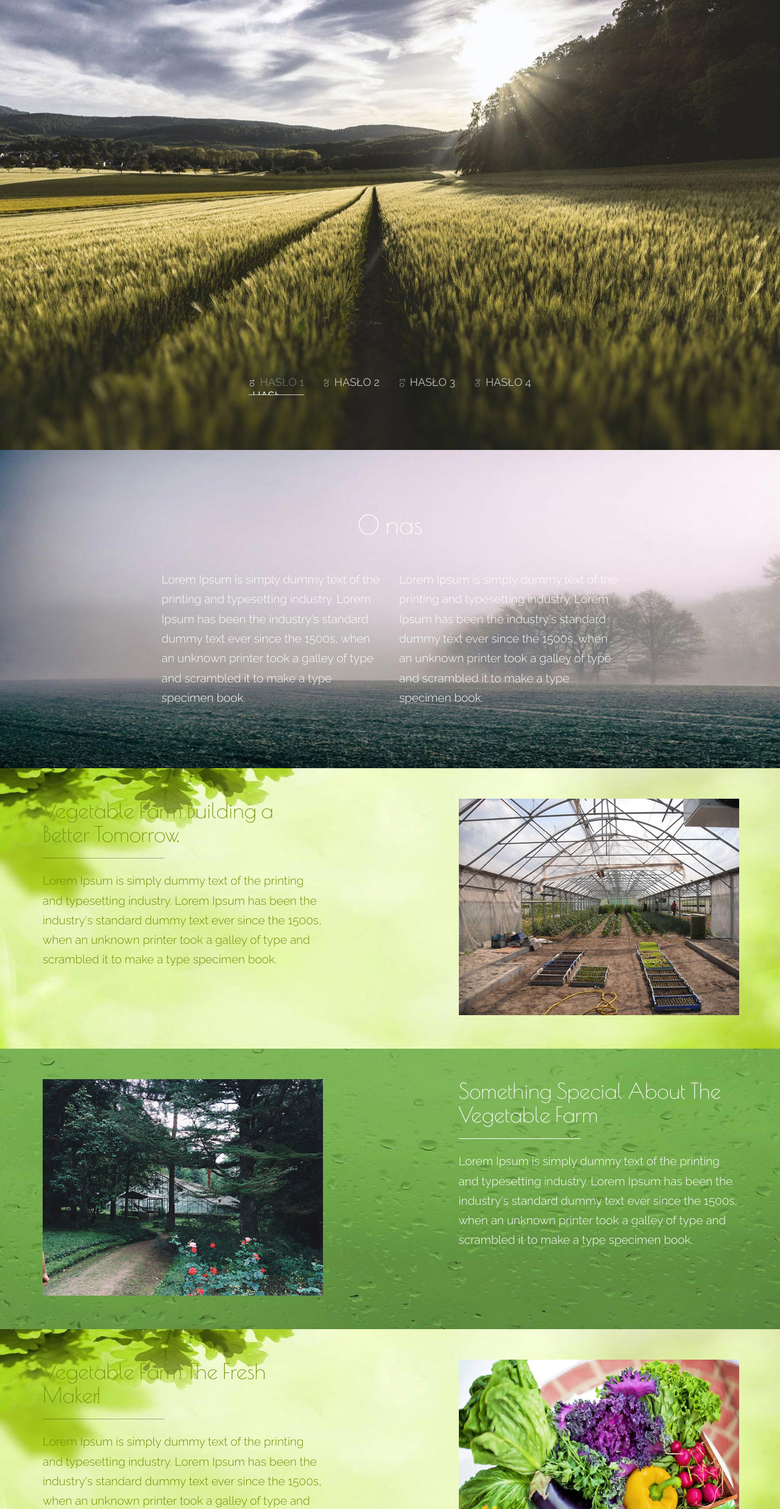
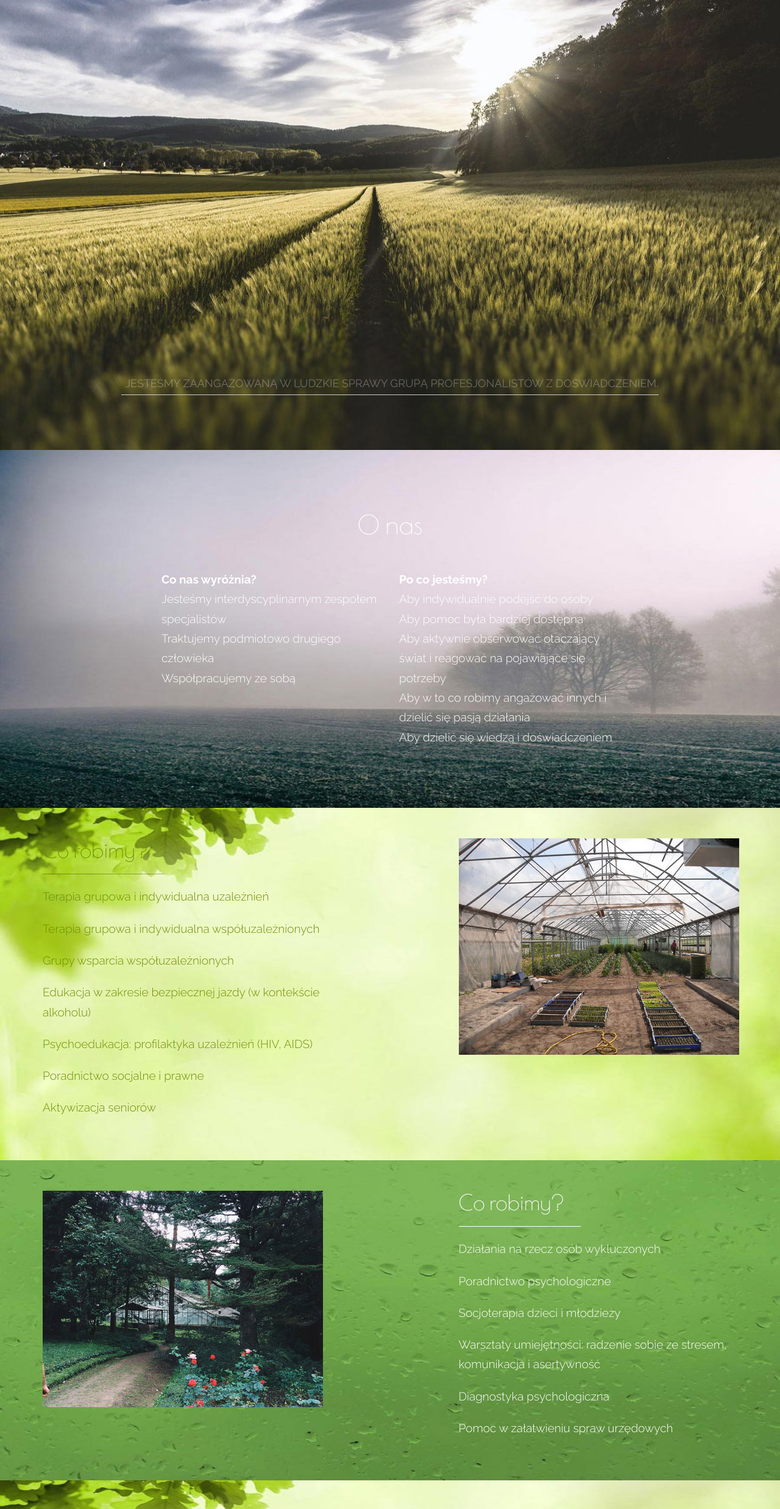
Before and after one commit to podajmydalejorg/sitefiles, a plain HTML site: page index.html in a window 1280 px wide. Shown: the part 62-2537 px from the top of the page at 61% size. Drawn offline with nearby package versions, Linux system fonts and the light colour scheme.

Commit message:
changes to main

```diff
--- a/index.html
+++ b/index.html
@@ -52,10 +52,13 @@ License URL: http://creativecommons.org/licenses/by/3.0/
 <div class="banner">
 	<div id="content">
         <div id="slider">
-			<img src="images/banner1.jpg" alt="Hasło 1" data-url="#1">
+			<img src="images/banner1.jpg" alt="Jesteśmy zaangażowaną w ludzkie sprawy grupą profesjonalistów z doświadczeniem." data-url="#about">
+               <!--
+            <img src="images/banner1.jpg" alt="Jesteśmy zaangażowaną w ludzkie sprawy grupą profesjonalistów z doświadczeniem." data-url="#1">
 			<img src="images/banner2.jpg" alt="Hasło 2" data-url="#2">
 			<img src="images/banner3.jpg" alt="Hasło 3" data-url="#3">
 			<img src="images/banner4.jpg" alt="Hasło 4" data-url="#4">
+        -->
 		</div>
 	</div>
 </div>
@@ -66,10 +69,18 @@ License URL: http://creativecommons.org/licenses/by/3.0/
     <div class="container">
         <div class="row">
             <div class="col-lg-4 col-lg-offset-2 slideanim">
-                <p>Lorem Ipsum is simply dummy text of the printing and typesetting industry. Lorem Ipsum has been the industry's standard dummy text ever since the 1500s, when an unknown printer took a galley of type and scrambled it to make a type specimen book.</p>
+                <p><b>Co nas wyróżnia?</b></p>
+                <p>Jesteśmy interdyscyplinarnym zespołem specjalistów</p>
+                <p>Traktujemy podmiotowo drugiego człowieka</p>
+                <p>Współpracujemy ze sobą</p>
             </div>
             <div class="col-lg-4 slideanim">
-                <p>Lorem Ipsum is simply dummy text of the printing and typesetting industry. Lorem Ipsum has been the industry's standard dummy text ever since the 1500s, when an unknown printer took a galley of type and scrambled it to make a type specimen book.</p>
+                <p><b>Po co jesteśmy?</b></p>
+                <p>Aby indywidualnie podejść do osoby</p>
+                <p>Aby pomoc była bardziej dostępna</p>
+                <p>Aby aktywnie obserwować otaczający świat i reagować na pojawiające się potrzeby</p>
+                <p>Aby w to co robimy angażować innych i dzielić się pasją działania</p>
+                <p>Aby dzielić się wiedzą i doświadczeniem</p>
             </div>
         </div>
     </div>
@@ -79,10 +90,16 @@ License URL: http://creativecommons.org/licenses/by/3.0/
 		<div class="row">
             <div class="col-lg-5 col-sm-6">
 				<div class="content1">
-					<h3 class="section-heading slideanim">Vegetable Farm Building a Better Tomorrow.</h3>
+					<h3 class="section-heading slideanim">Co robimy?</h3>
 					<hr class="section-heading-spacer slideanim">
 					<div class="clearfix"></div>
-					<p class="lead slideanim">Lorem Ipsum is simply dummy text of the printing and typesetting industry. Lorem Ipsum has been the industry's standard dummy text ever since the 1500s, when an unknown printer took a galley of type and scrambled it to make a type specimen book.</p>
+					<p class="lead slideanim">Terapia grupowa i indywidualna uzależnień</p>
+                    <p class="lead slideanim">Terapia grupowa i indywidualna współuzależnionych</p>
+                    <p class="lead slideanim">Grupy wsparcia współuzależnionych</p>
+                    <p class="lead slideanim">Edukacja w zakresie bezpiecznej jazdy (w kontekście alkoholu)</p>
+                    <p class="lead slideanim">Psychoedukacja: profilaktyka uzależnień (HIV, AIDS)</p>
+                    <p class="lead slideanim">Poradnictwo socjalne i prawne</p>
+                    <p class="lead slideanim">Aktywizacja seniorów</p>
 				</div>
 			</div>
             <div class="col-lg-5 col-lg-offset-2 col-sm-6 slideanim">
@@ -90,10 +107,12 @@ License URL: http://creativecommons.org/licenses/by/3.0/
 					<li>
 						<figure>
 							<img src="images/farm1.jpg" alt="" class="img-responsive">
+                            <!--
 							<figcaption>
 								<h3>Vegetable Farm</h3>
 								<p>Building a Better Tomorrow.</p>
 							</figcaption>
+                        -->
 						</figure>
 					</li>
 				</ul>
@@ -106,10 +125,15 @@ License URL: http://creativecommons.org/licenses/by/3.0/
 		<div class="row">
 			<div class="col-lg-5 col-lg-offset-1 col-sm-push-6 col-sm-6">
 				<div class="content2">
-					<h3 class="section-heading slideanim">Something Special About The Vegetable Farm</h3>
+					<h3 class="section-heading slideanim">Co robimy?</h3>
 					<hr class="section-heading-spacer slideanim">
 					<div class="clearfix"></div>
-					<p class="lead slideanim">Lorem Ipsum is simply dummy text of the printing and typesetting industry. Lorem Ipsum has been the industry's standard dummy text ever since the 1500s, when an unknown printer took a galley of type and scrambled it to make a type specimen book.</p>
+					<p class="lead slideanim">Działania na rzecz osób wykluczonych</p>
+                    <p class="lead slideanim">Poradnictwo psychologiczne</p>
+                    <p class="lead slideanim">Socjoterapia dzieci i młodzieży</p>
+                    <p class="lead slideanim">Warsztaty umiejętności: radzenie sobie ze stresem, komunikacja i asertywność</p>
+                    <p class="lead slideanim">Diagnostyka psychologiczna</p>
+                    <p class="lead slideanim">Pomoc w załatwieniu spraw urzędowych</p>
 				</div>
 			</div>
             <div class="col-lg-5 col-sm-pull-6 col-sm-6 slideanim">
@@ -117,10 +141,12 @@ License URL: http://creativecommons.org/licenses/by/3.0/
 					<li>
 						<figure>
 							<img src="images/farm2.jpg" alt="" class="img-responsive">
+                            <!--
 							<figcaption>
 								<h3>Something Special</h3>
 								<p>About The Vegetable Farm</p>
 							</figcaption>
+                        -->
 						</figure>
 					</li>
 				</ul>
@@ -497,17 +523,21 @@ License URL: http://creativecommons.org/licenses/by/3.0/
 <!-- /Blog -->
 <!-- Contact-Us -->
 <section class="contact-us" id="contact">
-	<h3 class="text-center slideanim">Contact Us</h2>
+	<h3 class="text-center slideanim">Skontaktuj się</h2>
 	<div class="container">
 		<div class="row">
             <div class="col-md-8 col-xs-12 slideanim">
+                <iframe class="googlemaps" frameborder="0" style="border:0"
+src="https://www.google.com/maps/embed/v1/place?q=Jana%20Paw%C5%82a%20II%2059%2C%20Warszawa&key=AIzaSyC8eGnx3_ILrrxU4uAgw4TZa6wzYZWH0Ug" allowfullscreen></iframe>
+                <!--
                 <iframe class="googlemaps" src="https://www.google.com/maps/embed?pb=!1m14!1m12!1m3!1d380510.6741687111!2d-88.01234121699822!3d41.83390417061058!2m3!1f0!2f0!3f0!3m2!1i1024!2i768!4f13.1!5e0!3m2!1sen!2sin!4v1455598377120" frameborder="0" style="border:0" allowfullscreen></iframe>
+            -->
             </div>
             <div class="col-md-4 col-xs-12 slideanim">
-				<h4>Our Contacts :</h4>
-                <p>Phone:123.456.7890</p>
-                <p>Email:<a href="mailto:name@example.com">name@example.com</a></p>
-                <p>Address:3481 Melrose Place,Beverly Hills, Chicago 90210.</p>
+				<h4>Kontakt :</h4>
+                <p>Phone: 505 928 127</p>
+                <p>Email:<a href="mailto: kontakt  [[[AT]]]  podajmydalej.org">kontakt@podajmydalej.org</a></p>
+                <p>Adres: Aleja Jana Pawła II 59 lok. 114, 01-031 Warszawa</p>
             </div>
             <div class="clearfix"></div>
         </div>
@@ -516,32 +546,32 @@ License URL: http://creativecommons.org/licenses/by/3.0/
 <!-- /Contact-Us -->
 <!-- Contact-Form -->
 <section class="contact-form" id="contact-info">
-	<h3 class="text-center slideanim">Contact Form</h3>
-	<p class="text-center slideanim">Lorem Ipsum is simply dummy text of the printing and typesetting industry.</p>
+	<h3 class="text-center slideanim">Kontakt</h3>
+	<p class="text-center slideanim">Nawiąż kontakt.</p>
 	<div class="container">
 		<div class="row">
 			<div class="col-lg-12 slideanim">
 				<form role="form">
 					<div class="row">
 						<div class="form-group col-lg-4">
-							<label>Name</label>
+							<label>Kto</label>
 							<input type="text" class="form-control">
 						</div>
 						<div class="form-group col-lg-4">
-							<label>Email Address</label>
+							<label>Adres email</label>
 							<input type="email" class="form-control">
 						</div>
 						<div class="form-group col-lg-4">
-							<label>Phone Number</label>
+							<label>Numer telefonu</label>
 							<input type="tel" class="form-control">
 						</div>
 						<div class="clearfix"></div>
 						<div class="form-group col-lg-12">
-							<label>Message</label>
+							<label>Wiadomość</label>
 							<textarea class="form-control" rows="6"></textarea>
 						</div>
 						<div class="form-group col-lg-12">
-							<button type="submit" href="#" class="btn btn-lg btn-outline">Submit</button>
+							<button type="submit" href="#" class="btn btn-lg btn-outline">Wyślij</button>
 						</div>
 					</div>
 				</form>
--- a/js/index.js
+++ b/js/index.js
@@ -54,7 +54,7 @@
 			// Images total count
 			this.imagesCount = new Slice(this.Slider.querySelectorAll('img')).length;
 			// Slideshow interval
-			this.sldInterval = 6000;
+			this.sldInterval = 6000*6000000;
 			// Control if it's animating
 			this.isAnimating = false;
 			// Current slide
@@ -182,7 +182,7 @@
 			a.setAttribute('href', obj.url);
 
 			// Inner texts
-			var info = '<h5>'+number+'</h5><h4>'+obj.alt+'</h4>';
+			var info = '<h5>'/*+number*/ +'</h5><h4>'+obj.alt+'</h4>';
 			liInfo.innerHTML = info;
 			mask.innerHTML = info;
 
```
Also changed, not shown: css/slider.css (+6 -2 lines).
